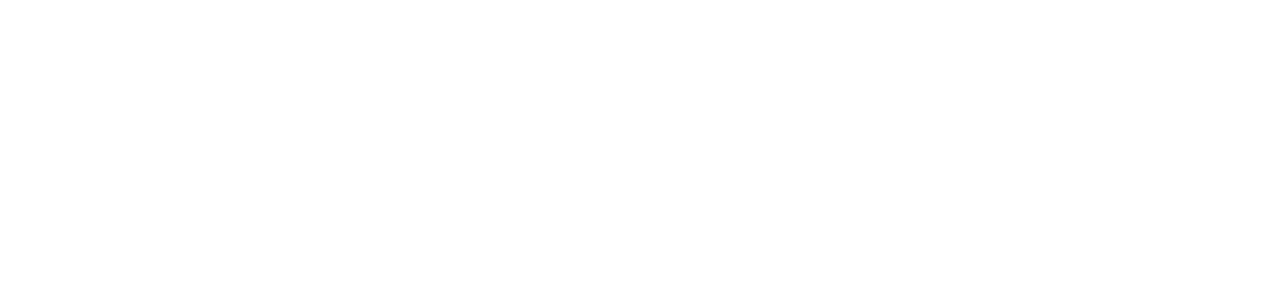
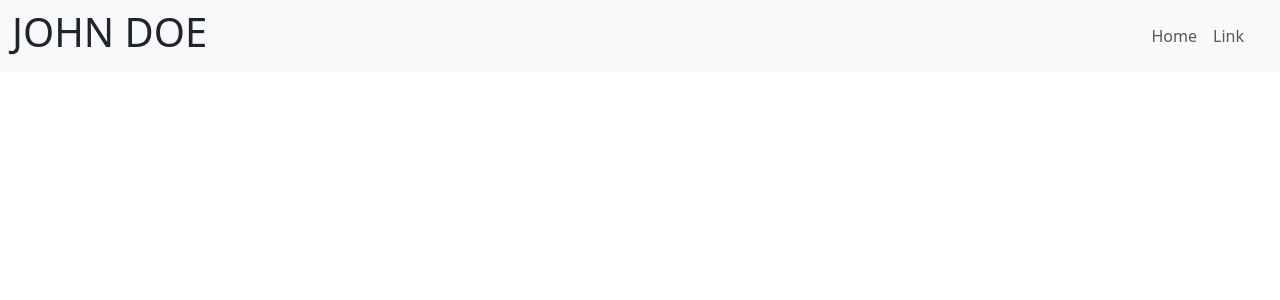
Before and after one commit to Gaelprod974/MOUTAMA_Gael_Devoir_5_Creez_votre_portfolio_avec_ReactJS, a React (Create React App) app: page / in a window 1280 px wide. Shown: the top 300 px of the page. Built offline with nearby package versions, Linux system fonts and the light colour scheme.

Commit message:
création de la barre de navigation

```diff
--- a/package.json
+++ b/package.json
@@ -1,5 +1,5 @@
 {
-  "name": "moutama_gael_devoir_5_creez_votre_portfolio_avec_reactjs",
+  "name": "moutama_gael_devoir_5_creez_votre_porte_folio_avec_reactjs",
   "version": "0.1.0",
   "private": true,
   "dependencies": {
@@ -7,6 +7,7 @@
     "@testing-library/react": "^13.4.0",
     "@testing-library/user-event": "^13.5.0",
     "react": "^18.3.1",
+    "react-bootstrap": "^2.10.5",
     "react-dom": "^18.3.1",
     "react-scripts": "5.0.1",
     "web-vitals": "^2.1.4"
--- a/src/App.js
+++ b/src/App.js
@@ -1,19 +1,20 @@
-import React from "react";
-import 'bootstrap/dist/css/bootstrap.min.css';
+import React from 'react';
+import NavBar from './Components/NavBar';
 
+function App() {
+    return (
+        <>
+          <header>
+              <NavBar />
+          </header>
+          <main>
 
-class App extends React.Component {
-    render() {
-        return (
+          </main>
+          <footer>
 
-            <
-            div >
-
-
-            <
-            /div>
-        )
-    }
+          </footer>
+        </>
+    );
 }
 
 export default App;
--- /dev/null
+++ b/src/Components/NavBar.js
@@ -0,0 +1,38 @@
+import Container from 'react-bootstrap/Container';
+import Nav from 'react-bootstrap/Nav';
+import Navbar from 'react-bootstrap/Navbar';
+import Offcanvas from 'react-bootstrap/Offcanvas';
+
+function OffcanvasExample() {
+  return (
+    <>
+      {['md'].map((expand) => (
+        <Navbar key={expand} expand={expand} className="bg-body-tertiary mb-3">
+          <Container fluid>
+            <h1>JOHN DOE</h1> {/* Changed Navbar.Brand to an h1 */}
+            <Navbar.Toggle aria-controls={`offcanvasNavbar-expand-${expand}`} />
+            <Navbar.Offcanvas
+              id={`offcanvasNavbar-expand-${expand}`}
+              aria-labelledby={`offcanvasNavbarLabel-expand-${expand}`}
+              placement="end"
+            >
+              <Offcanvas.Header closeButton>
+                <Offcanvas.Title id={`offcanvasNavbarLabel-expand-${expand}`}>
+                  Offcanvas
+                </Offcanvas.Title>
+              </Offcanvas.Header>
+              <Offcanvas.Body>
+                <Nav className="justify-content-end flex-grow-1 pe-3">
+                  <Nav.Link href="#action1">Home</Nav.Link>
+                  <Nav.Link href="#action2">Link</Nav.Link>
+                </Nav>
+              </Offcanvas.Body>
+            </Navbar.Offcanvas>
+          </Container>
+        </Navbar>
+      ))}
+    </>
+  );
+}
+
+export default OffcanvasExample;
--- a/src/index.js
+++ b/src/index.js
@@ -3,6 +3,11 @@ import ReactDOM from 'react-dom/client';
 import './index.css';
 import App from './App';
 import reportWebVitals from './reportWebVitals';
+import 'bootstrap/dist/css/bootstrap.min.css';
+
+
+
+
 
 const root = ReactDOM.createRoot(document.getElementById('root'));
 root.render(
```
Also changed, not shown: src/App.css (+7 -0 lines), 1 other file (tests, documents, lock files or other folders).
